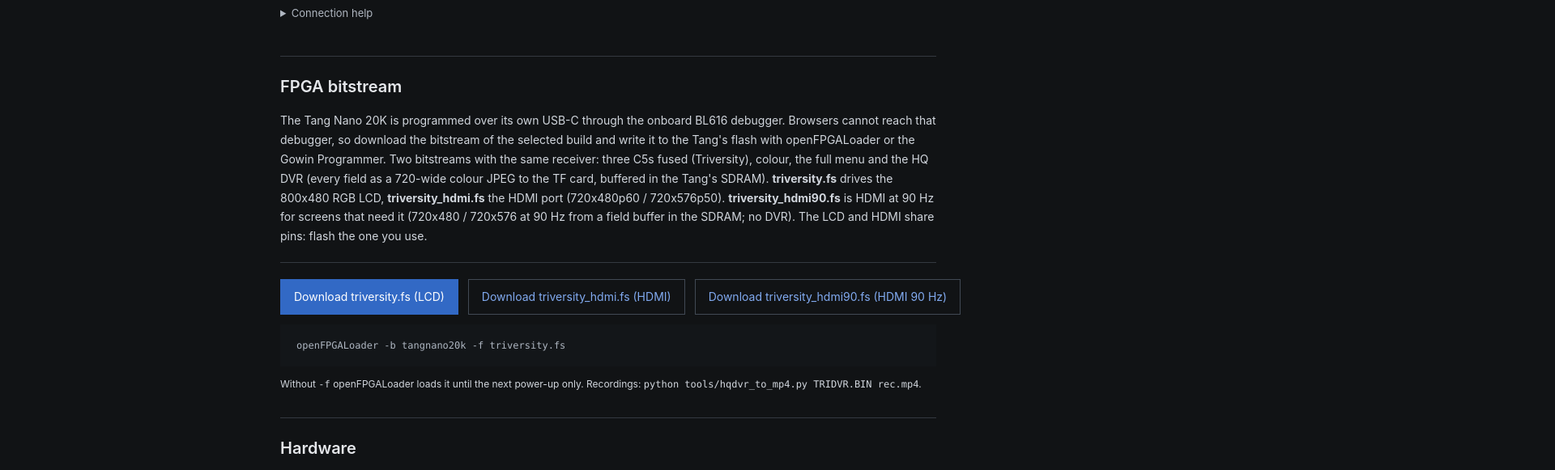
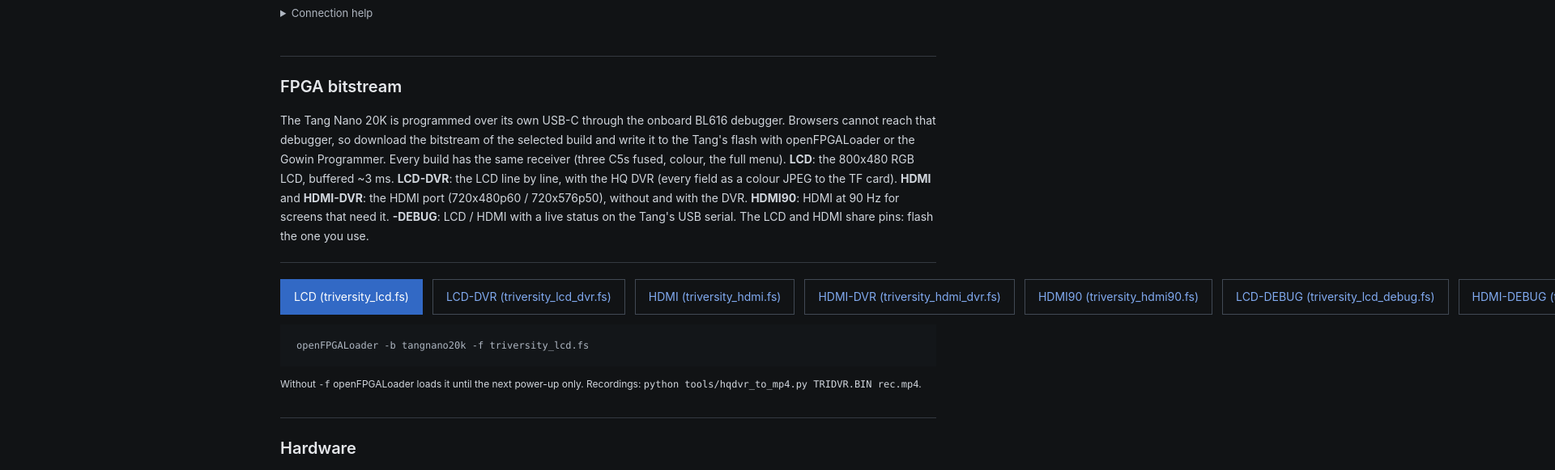
Before and after one commit to Twotoz/c5vrx-fpga, a plain HTML site: page web/index.html in a window 1280 px wide. Shown: the part 1360-1941 px from the top of the page at 81% size, 1920 px wide, since content can reach past the window. Drawn offline with Linux system fonts and the light colour scheme; no server answers.

Commit message:
The standard builds: LCD, LCD-DVR, HDMI, HDMI-DVR, HDMI90, LCD-DEBUG, HDMI-DEBUG
- LCD (triversity_lcd.fs): the buffered LCD, no DVR (was lcd-live).
- LCD-DVR (triversity_lcd_dvr.fs): the LCD line by line with the HQ DVR
  (was lcd / triversity.fs). The LCD buffer and the DVR share the SDRAM, so
  it is not buffered.
- HDMI (triversity_hdmi.fs, no DVR) and HDMI-DVR (triversity_hdmi_dvr.fs).
- HDMI90 unchanged; LCD-DEBUG and HDMI-DEBUG with the live USB status.

CI builds all seven on every pull request, releases carry them, the web
flasher offers each. README: a Bitstreams table, the Rescue PLL section and
the lean menu.

```diff
--- a/web/app.js
+++ b/web/app.js
@@ -47,17 +47,26 @@ async function loadReleases() {
 const current = () => releases[parseInt($('release').value, 10)] || null;
 const asset = (rel, name) => rel && rel.assets.find(a => a.name === name);
 const assetUrl = a => a.local_url || a.url;
+const BITSTREAMS = [
+  ['triversity_lcd.fs', 'LCD'], ['triversity_lcd_dvr.fs', 'LCD-DVR'],
+  ['triversity_hdmi.fs', 'HDMI'], ['triversity_hdmi_dvr.fs', 'HDMI-DVR'], ['triversity_hdmi90.fs', 'HDMI90'],
+  ['triversity_lcd_debug.fs', 'LCD-DEBUG'], ['triversity_hdmi_debug.fs', 'HDMI-DEBUG'],
+];
 function showRelease() {
   const rel = current();
-  const fs = asset(rel, 'triversity.fs');
-  $('dlFs').href = fs ? assetUrl(fs) : '#';
-  $('dlFs').toggleAttribute('aria-disabled', !fs);
-  const hd = asset(rel, 'triversity_hdmi.fs');
-  $('dlFsHdmi').href = hd ? assetUrl(hd) : '#';
-  $('dlFsHdmi').toggleAttribute('aria-disabled', !hd);
-  const h9 = asset(rel, 'triversity_hdmi90.fs');
-  $('dlFsHdmi90').href = h9 ? assetUrl(h9) : '#';
-  $('dlFsHdmi90').toggleAttribute('aria-disabled', !h9);
+  // the standard builds (README "Bitstreams"), one download button each
+  const box = $('fsButtons');
+  box.replaceChildren();
+  BITSTREAMS.forEach(([name, label], i) => {
+    const a = document.createElement('a');
+    const f = asset(rel, name);
+    a.className = i === 0 ? 'action primary' : 'action';
+    a.href = f ? assetUrl(f) : '#';
+    a.download = '';
+    a.textContent = `${label} (${name})`;
+    a.toggleAttribute('aria-disabled', !f);
+    box.appendChild(a);
+  });
   $('infoName').textContent = rel ? (rel.name || rel.tag) : '-';
   $('infoDate').textContent = rel ? new Date(rel.published_at).toLocaleString() : '-';
   $('infoAssets').textContent = rel ? rel.assets.map(a => a.name).join(', ') : '-';
--- a/web/index.html
+++ b/web/index.html
@@ -160,13 +160,9 @@
 
       <section class="project-info" id="bitstream" aria-labelledby="bitstreamTitle">
         <h2 id="bitstreamTitle">FPGA bitstream</h2>
-        <p>The Tang Nano 20K is programmed over its own USB-C through the onboard BL616 debugger. Browsers cannot reach that debugger, so download the bitstream of the selected build and write it to the Tang's flash with openFPGALoader or the Gowin Programmer. Two bitstreams with the same receiver: three C5s fused (Triversity), colour, the full menu and the HQ DVR (every field as a 720-wide colour JPEG to the TF card, buffered in the Tang's SDRAM). <strong>triversity.fs</strong> drives the 800x480 RGB LCD, <strong>triversity_hdmi.fs</strong> the HDMI port (720x480p60 / 720x576p50). <strong>triversity_hdmi90.fs</strong> is HDMI at 90 Hz for screens that need it (720x480 / 720x576 at 90 Hz from a field buffer in the SDRAM; no DVR). The LCD and HDMI share pins: flash the one you use.</p>
-        <div class="flash-actions">
-          <a id="dlFs" class="action primary" href="#" download>Download triversity.fs (LCD)</a>
-          <a id="dlFsHdmi" class="action" href="#" download>Download triversity_hdmi.fs (HDMI)</a>
-          <a id="dlFsHdmi90" class="action" href="#" download>Download triversity_hdmi90.fs (HDMI 90 Hz)</a>
-        </div>
-        <pre class="terminal-output bitstream-cmd">openFPGALoader -b tangnano20k -f triversity.fs</pre>
+        <p>The Tang Nano 20K is programmed over its own USB-C through the onboard BL616 debugger. Browsers cannot reach that debugger, so download the bitstream of the selected build and write it to the Tang's flash with openFPGALoader or the Gowin Programmer. Every build has the same receiver (three C5s fused, colour, the full menu). <strong>LCD</strong>: the 800x480 RGB LCD, buffered ~3 ms. <strong>LCD-DVR</strong>: the LCD line by line, with the HQ DVR (every field as a colour JPEG to the TF card). <strong>HDMI</strong> and <strong>HDMI-DVR</strong>: the HDMI port (720x480p60 / 720x576p50), without and with the DVR. <strong>HDMI90</strong>: HDMI at 90 Hz for screens that need it. <strong>-DEBUG</strong>: LCD / HDMI with a live status on the Tang's USB serial. The LCD and HDMI share pins: flash the one you use.</p>
+        <div class="flash-actions" id="fsButtons"></div>
+        <pre class="terminal-output bitstream-cmd">openFPGALoader -b tangnano20k -f triversity_lcd.fs</pre>
         <p class="hint">Without <code>-f</code> openFPGALoader loads it until the next power-up only. Recordings: <code>python tools/hqdvr_to_mp4.py TRIDVR.BIN rec.mp4</code>.</p>
       </section>
 
```
Also changed, not shown: 4 other files.
